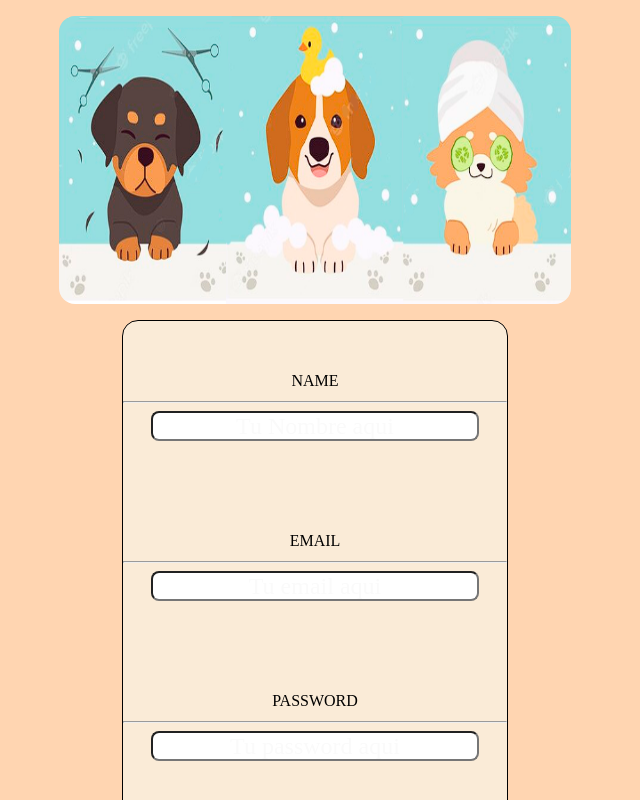
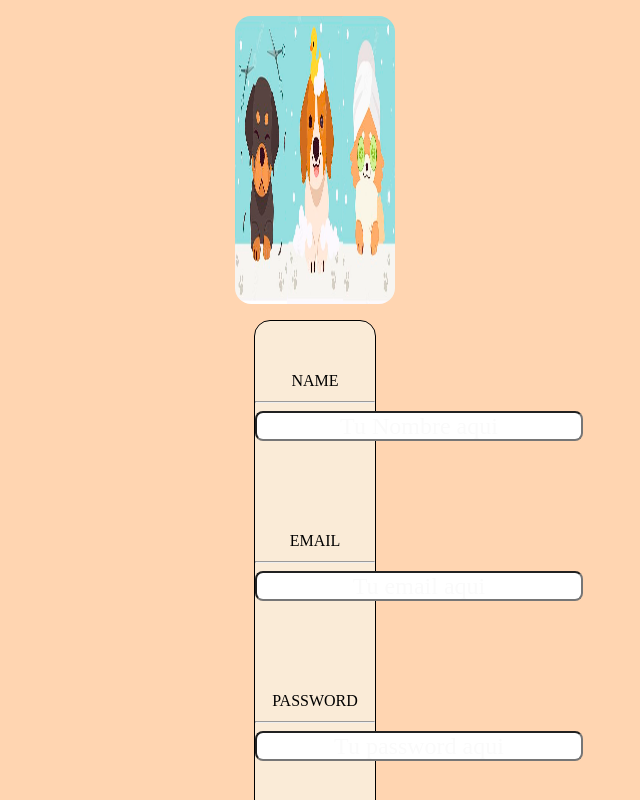
Before and after one commit to zeduard89/deployHenryDogs, a React (Create React App) app in the folder client/: page / in a window 1280 px wide. Shown: the top 800 px of the page, without its empty margins (325-965 px from the left). Built offline with nearby package versions, Linux system fonts and the light colour scheme.

Commit message:
befor update

```diff
--- a/client/src/components/FormLogin/FormLogin.Module.css
+++ b/client/src/components/FormLogin/FormLogin.Module.css
@@ -8,7 +8,7 @@
     display: flex;
     flex-direction: column;
     align-items: center;
-    width: 50%;
+    width: clamp(100px, 30%, 200px);
     height: 60rem;
 
 
```
